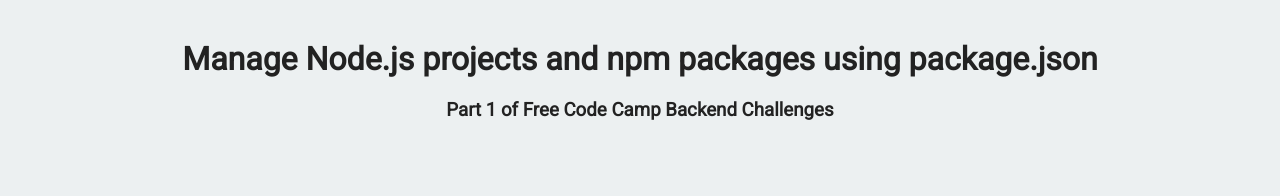
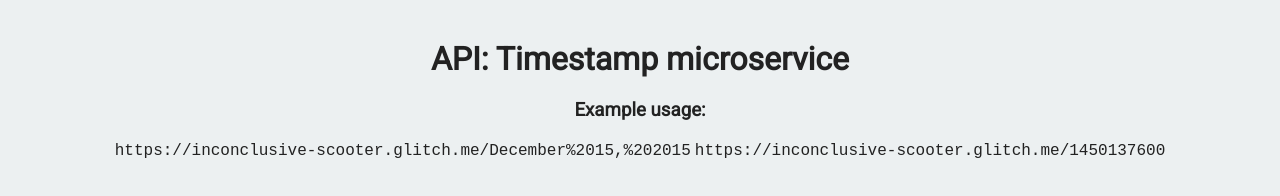
Before and after one commit to ingvarr6/Timestamp-microservice, a website: page views/index.html in a window 1280 px wide. Drawn offline with Linux system fonts and the light colour scheme.

Commit message:
Checkpoint

```diff
--- a/public/style.css
+++ b/public/style.css
@@ -5,12 +5,12 @@
 	font-size: 16px;
 	color: #222;
 	background-color: #ECF0F1;
-	text-align: center;
 }
 
 .container {
 	padding: 0;
 	margin-top: 40px;
+  text-align: center;
 }
 
 .footer {
--- a/views/index.html
+++ b/views/index.html
@@ -10,8 +10,10 @@
 
    <body>
       <div class="container">
-         <h1>Manage Node.js projects and npm packages using package.json</h1>
-         <h3>Part 1 of Free Code Camp Backend Challenges</h3>
+         <h1>API: Timestamp microservice </h1>
+         <h3>Example usage:</h3>
+        <code>https://inconclusive-scooter.glitch.me/December%2015,%202015</code>
+        <code>https://inconclusive-scooter.glitch.me/1450137600</code>
       </div>
    </body>
 
```
